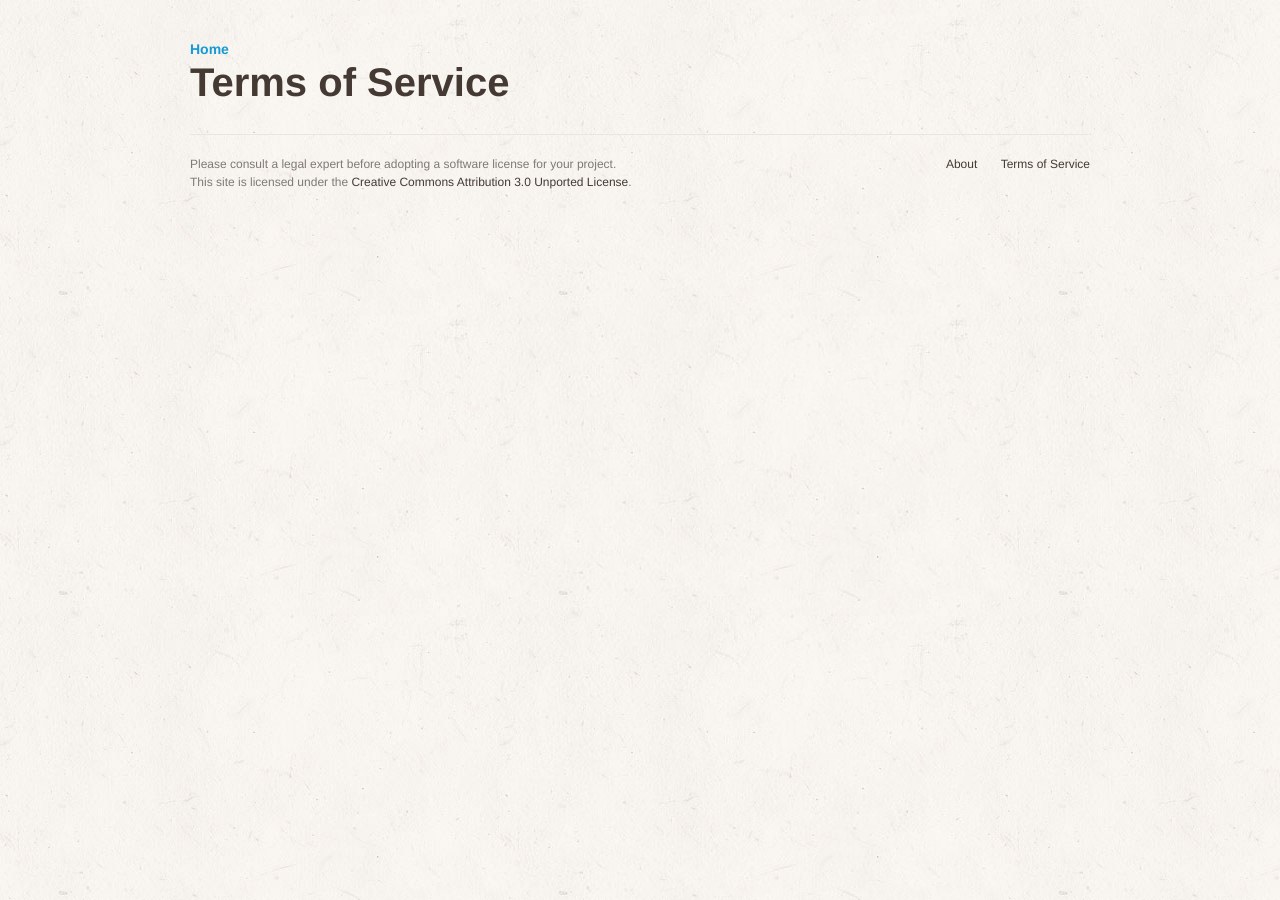
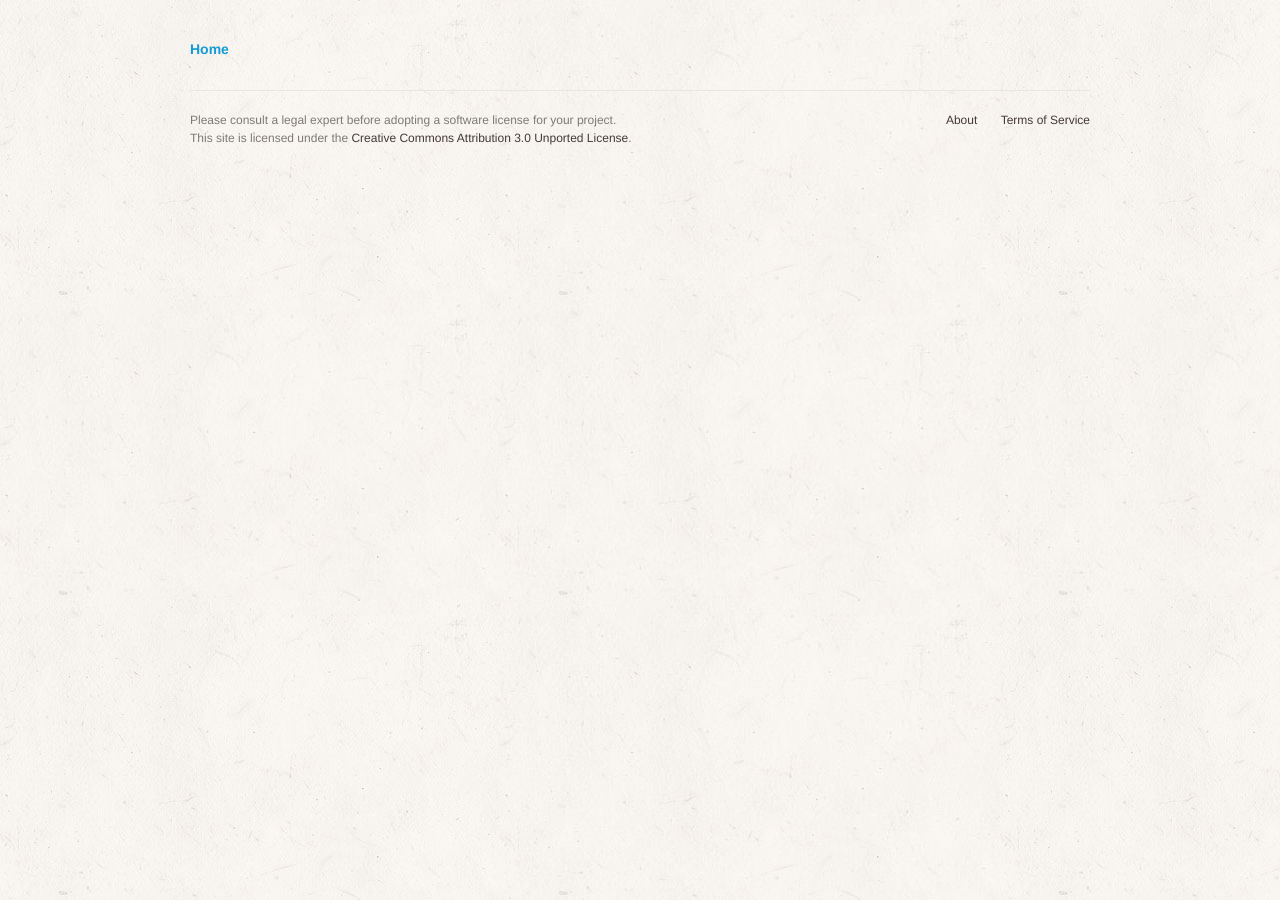
Before and after one commit to github/choosealicense.com, a Jekyll site: the page built from terms-of-service.md, in a window 1280 px wide. Built offline with Jekyll 4.4.1, drawn with Linux system fonts in a browser that asks for light colours; some web fonts are replaced.

Commit message:
remote title from tos body

```diff
--- a/terms-of-service.md
+++ b/terms-of-service.md
@@ -2,6 +2,5 @@
 title: Terms of Service
 layout: default
 permalink: /terms-of-service/
+
 ---
-
-# Terms of Service
```
